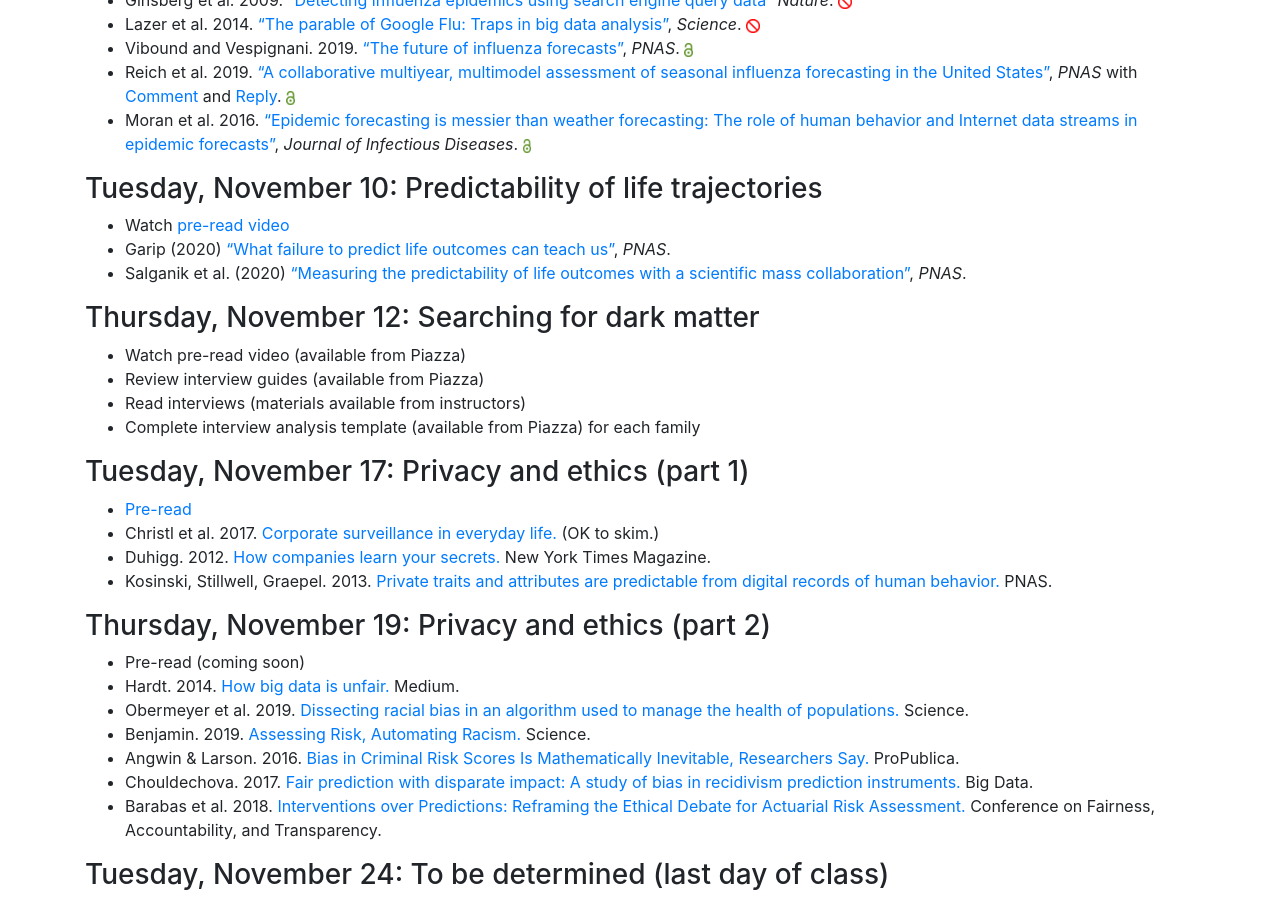
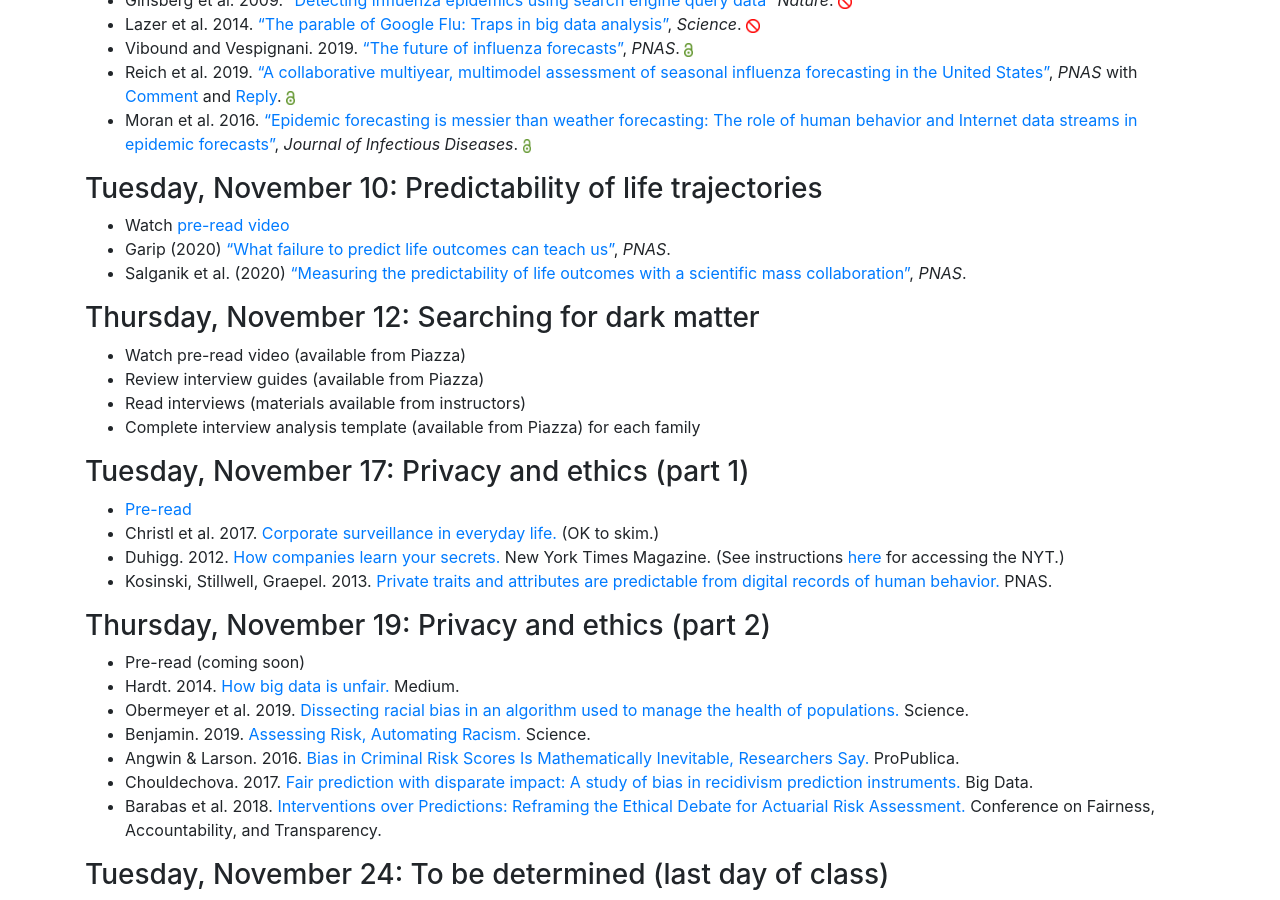
Before and after one commit to msalganik/cos597E-soc555_f2020, a Jekyll site: the page built from schedule.md, in a window 1280 px wide and 900 px high, scrolled down 3772 px. Built offline with Jekyll 4.4.1, drawn with Linux system fonts in a browser that asks for light colours; comment, search, counter and statistics services are not loaded.

Commit message:
Update schedule.md

```diff
--- a/schedule.md
+++ b/schedule.md
@@ -186,7 +186,7 @@ Reading question (these questions are designed to help you think about the readi
 
 - [Pre-read](https://msalganik.github.io/cos597E-soc555_f2020/class-materials/2020-11-17-pre-read-privacy-ethics-part-1.pdf)
 - Christl et al. 2017. [Corporate surveillance in everyday life.](https://crackedlabs.org/dl/CrackedLabs_Christl_CorporateSurveillance.pdf) (OK to skim.)
-- Duhigg. 2012. [How companies learn your secrets.](https://www.nytimes.com/2012/02/19/magazine/shopping-habits.html) New York Times Magazine.
+- Duhigg. 2012. [How companies learn your secrets.](https://www.nytimes.com/2012/02/19/magazine/shopping-habits.html) New York Times Magazine. (See instructions [here](https://library.princeton.edu/news/2014-04-14/new-york-times-digital-edition-now-available-princeton) for accessing the NYT.)
 - Kosinski, Stillwell, Graepel. 2013. [Private traits and attributes are predictable from digital records of human behavior.](https://www.pnas.org/content/110/15/5802) PNAS.
 
 
```
